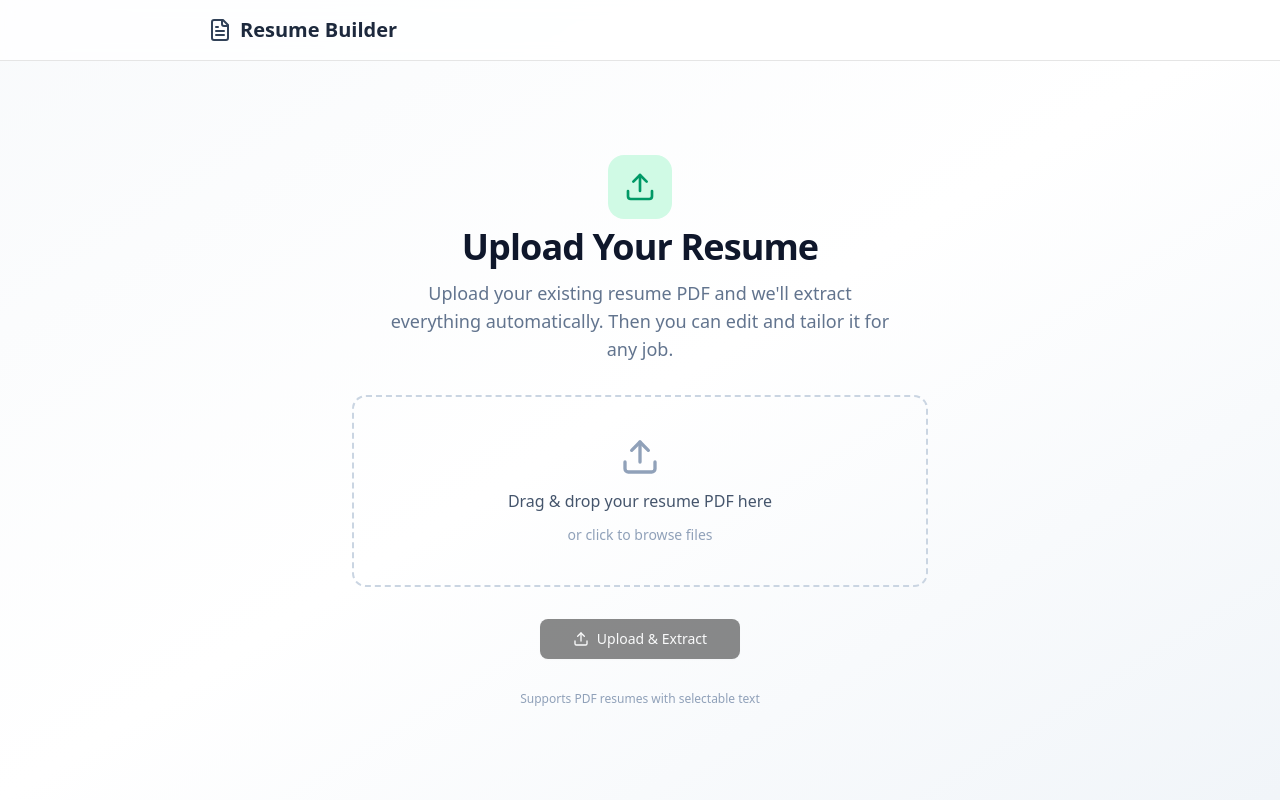
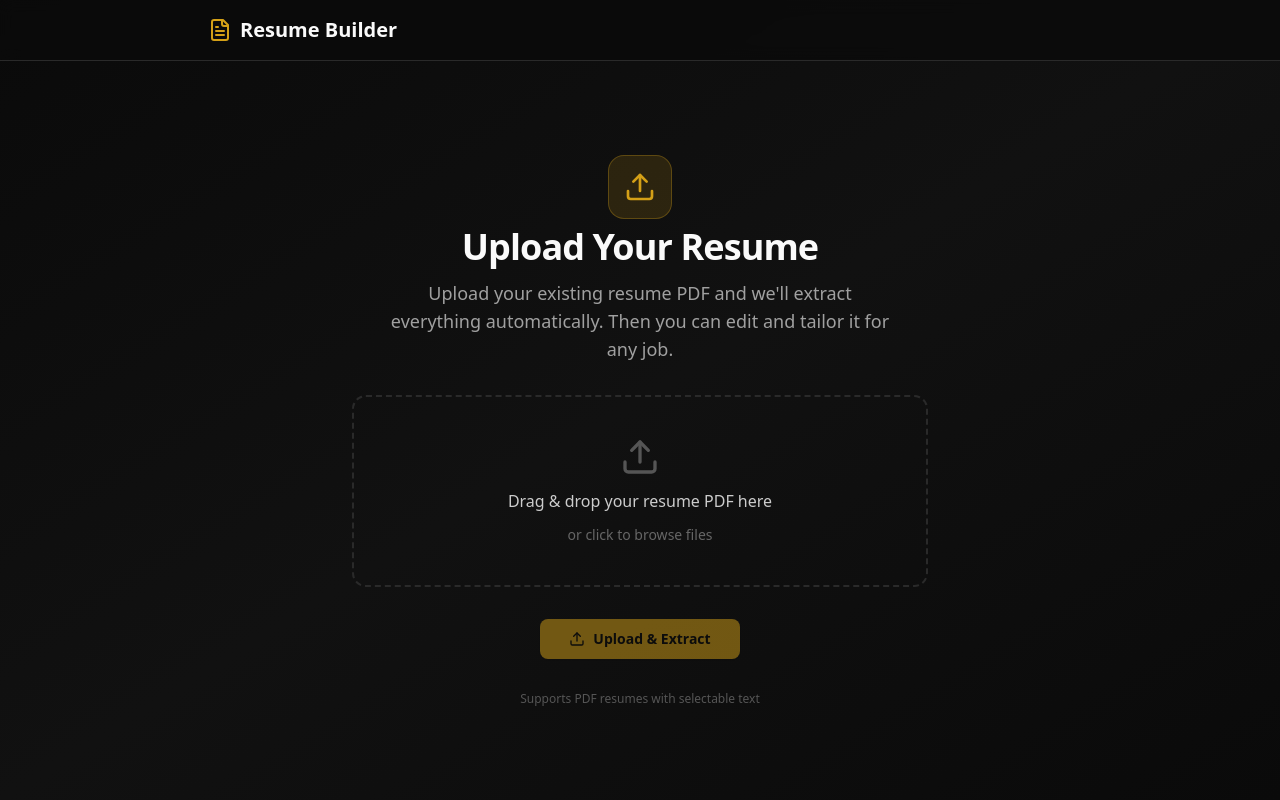
Before and after one commit to Himanshujoshi007/resume-builder, a Next.js app: page / in a window 1280 px wide. Built offline with nearby package versions, Linux system fonts and the light colour scheme.

Commit message:
863495c0-2fb8-4981-bde4-d60955820fdc

```diff
--- a/src/app/globals.css
+++ b/src/app/globals.css
@@ -41,75 +41,85 @@
   --radius-md: calc(var(--radius) - 2px);
   --radius-lg: var(--radius);
   --radius-xl: calc(var(--radius) + 4px);
+  --color-gold-50: #fefce8;
+  --color-gold-100: #fef9c3;
+  --color-gold-200: #fef08a;
+  --color-gold-300: #fde047;
+  --color-gold-400: #d4a017;
+  --color-gold-500: #b8860b;
+  --color-gold-600: #996515;
+  --color-gold-700: #7c4f0f;
+  --color-gold-800: #5c3a0a;
+  --color-gold-900: #3d2606;
 }
 
 :root {
   --radius: 0.625rem;
-  --background: oklch(1 0 0);
-  --foreground: oklch(0.145 0 0);
-  --card: oklch(1 0 0);
-  --card-foreground: oklch(0.145 0 0);
-  --popover: oklch(1 0 0);
-  --popover-foreground: oklch(0.145 0 0);
-  --primary: oklch(0.205 0 0);
-  --primary-foreground: oklch(0.985 0 0);
-  --secondary: oklch(0.97 0 0);
-  --secondary-foreground: oklch(0.205 0 0);
-  --muted: oklch(0.97 0 0);
-  --muted-foreground: oklch(0.556 0 0);
-  --accent: oklch(0.97 0 0);
-  --accent-foreground: oklch(0.205 0 0);
+  --background: #0a0a0a;
+  --foreground: #fafafa;
+  --card: #141414;
+  --card-foreground: #fafafa;
+  --popover: #141414;
+  --popover-foreground: #fafafa;
+  --primary: #d4a017;
+  --primary-foreground: #0a0a0a;
+  --secondary: #1c1c1c;
+  --secondary-foreground: #fafafa;
+  --muted: #1c1c1c;
+  --muted-foreground: #a0a0a0;
+  --accent: #1c1c1c;
+  --accent-foreground: #d4a017;
   --destructive: oklch(0.577 0.245 27.325);
-  --border: oklch(0.922 0 0);
-  --input: oklch(0.922 0 0);
-  --ring: oklch(0.708 0 0);
-  --chart-1: oklch(0.646 0.222 41.116);
-  --chart-2: oklch(0.6 0.118 184.704);
-  --chart-3: oklch(0.398 0.07 227.392);
-  --chart-4: oklch(0.828 0.189 84.429);
-  --chart-5: oklch(0.769 0.188 70.08);
-  --sidebar: oklch(0.985 0 0);
-  --sidebar-foreground: oklch(0.145 0 0);
-  --sidebar-primary: oklch(0.205 0 0);
-  --sidebar-primary-foreground: oklch(0.985 0 0);
-  --sidebar-accent: oklch(0.97 0 0);
-  --sidebar-accent-foreground: oklch(0.205 0 0);
-  --sidebar-border: oklch(0.922 0 0);
-  --sidebar-ring: oklch(0.708 0 0);
+  --border: #2a2a2a;
+  --input: #2a2a2a;
+  --ring: #d4a017;
+  --chart-1: #d4a017;
+  --chart-2: #b8860b;
+  --chart-3: #996515;
+  --chart-4: #fde047;
+  --chart-5: #5c3a0a;
+  --sidebar: #0f0f0f;
+  --sidebar-foreground: #fafafa;
+  --sidebar-primary: #d4a017;
+  --sidebar-primary-foreground: #0a0a0a;
+  --sidebar-accent: #1c1c1c;
+  --sidebar-accent-foreground: #d4a017;
+  --sidebar-border: #2a2a2a;
+  --sidebar-ring: #d4a017;
 }
 
 .dark {
-  --background: oklch(0.145 0 0);
-  --foreground: oklch(0.985 0 0);
-  --card: oklch(0.205 0 0);
-  --card-foreground: oklch(0.985 0 0);
-  --popover: oklch(0.205 0 0);
-  --popover-foreground: oklch(0.985 0 0);
-  --primary: oklch(0.922 0 0);
-  --primary-foreground: oklch(0.205 0 0);
-  --secondary: oklch(0.269 0 0);
-  --secondary-foreground: oklch(0.985 0 0);
-  --muted: oklch(0.269 0 0);
-  --muted-foreground: oklch(0.708 0 0);
-  --accent: oklch(0.269 0 0);
-  --accent-foreground: oklch(0.985 0 0);
+  --background: #0a0a0a;
+  --foreground: #fafafa;
+  --card: #141414;
+  --card-foreground: #fafafa;
+  --popover: #141414;
+  --popover-foreground: #fafafa;
+  --primary: #d4a017;
+  --primary-foreground: #0a0a0a;
+  --secondary: #1c1c1c;
+  --secondary-foreground: #fafafa;
+  --muted: #1c1c1c;
+  --muted-foreground: #a0a0a0;
+  --accent: #1c1c1c;
+  --accent-foreground: #d4a017;
   --destructive: oklch(0.704 0.191 22.216);
-  --border: oklch(1 0 0 / 10%);
-  --input: oklch(1 0 0 / 15%);
-  --ring: oklch(0.556 0 0);
-  --chart-1: oklch(0.488 0.243 264.376);
-  --chart-2: oklch(0.696 0.17 162.48);
-  --chart-3: oklch(0.769 0.188 70.08);
-  --chart-4: oklch(0.627 0.265 303.9);
-  --chart-5: oklch(0.645 0.246 16.439);
-  --sidebar: oklch(0.205 0 0);
-  --sidebar-foreground: oklch(0.985 0 0);
-  --sidebar-primary: oklch(0.488 0.243 264.376);
-  --sidebar-primary-foreground: oklch(0.985 0 0);
-  --sidebar-accent: oklch(0.269 0 0);
-  --sidebar-accent-foreground: oklch(0.985 0 0);
-  --sidebar-border: oklch(1 0 0 / 10%);
-  --sidebar-ring: oklch(0.556 0 0);
+  --border: #2a2a2a;
+  --input: #2a2a2a;
+  --ring: #d4a017;
+  --chart-1: #d4a017;
+  --chart-2: #b8860b;
+  --chart-3: #996515;
+  --chart-4: #fde047;
+  --chart-5: #5c3a0a;
+  --sidebar: #0f0f0f;
+  --sidebar-foreground: #fafafa;
+  --sidebar-primary: #d4a017;
+  --sidebar-primary-foreground: #0a0a0a;
+  --sidebar-accent: #1c1c1c;
+  --sidebar-accent-foreground: #d4a017;
+  --sidebar-border: #2a2a2a;
+  --sidebar-ring: #d4a017;
 }
 
 @layer base {
--- a/src/app/page.tsx
+++ b/src/app/page.tsx
@@ -186,24 +186,24 @@ export default function Home() {
   // ─── UPLOAD SCREEN ─────────────────────────────────────────
   if (!hasResume) {
     return (
-      <div className="min-h-screen flex flex-col bg-gradient-to-br from-slate-50 via-white to-slate-100">
-        <header className="border-b bg-white/80 backdrop-blur-sm">
+      <div className="min-h-screen flex flex-col bg-gradient-to-br from-[#0a0a0a] via-[#111] to-[#0a0a0a]">
+        <header className="border-b border-[#2a2a2a] bg-[#0a0a0a]/80 backdrop-blur-sm">
           <div className="max-w-4xl mx-auto px-4 py-4 flex items-center gap-2">
-            <FileText className="h-6 w-6 text-slate-700" />
-            <h1 className="text-xl font-bold text-slate-800">Resume Builder</h1>
+            <FileText className="h-6 w-6 text-[#d4a017]" />
+            <h1 className="text-xl font-bold text-[#fafafa]">Resume Builder</h1>
           </div>
         </header>
 
         <main className="flex-1 flex items-center justify-center p-4">
           <div className="max-w-xl w-full text-center space-y-8">
             <div className="space-y-3">
-              <div className="inline-flex items-center justify-center w-16 h-16 rounded-2xl bg-emerald-100 mb-2">
-                <Upload className="h-8 w-8 text-emerald-600" />
+              <div className="inline-flex items-center justify-center w-16 h-16 rounded-2xl bg-[#d4a017]/15 border border-[#d4a017]/30 mb-2">
+                <Upload className="h-8 w-8 text-[#d4a017]" />
               </div>
-              <h2 className="text-3xl sm:text-4xl font-bold text-slate-900 tracking-tight">
+              <h2 className="text-3xl sm:text-4xl font-bold text-[#fafafa] tracking-tight">
                 Upload Your Resume
               </h2>
-              <p className="text-lg text-slate-500 max-w-lg mx-auto">
+              <p className="text-lg text-[#a0a0a0] max-w-lg mx-auto">
                 Upload your existing resume PDF and we&apos;ll extract everything automatically. Then you can edit and tailor it for any job.
               </p>
             </div>
@@ -219,10 +219,10 @@ export default function Home() {
                 relative border-2 border-dashed rounded-xl p-10 text-center cursor-pointer
                 transition-all duration-200
                 ${dragActive
-                  ? 'border-emerald-400 bg-emerald-50 scale-[1.02]'
+                  ? 'border-[#d4a017] bg-[#d4a017]/10 scale-[1.02]'
                   : selectedFile
-                    ? 'border-emerald-300 bg-emerald-50'
-                    : 'border-slate-300 hover:border-emerald-400 hover:bg-slate-50'
+                    ? 'border-[#d4a017]/60 bg-[#d4a017]/5'
+                    : 'border-[#2a2a2a] hover:border-[#d4a017]/60 hover:bg-[#141414]'
                 }
               `}
             >
@@ -235,25 +235,25 @@ export default function Home() {
               />
               {selectedFile ? (
                 <div className="flex flex-col items-center gap-3">
-                  <div className="w-14 h-14 rounded-full bg-emerald-100 flex items-center justify-center">
-                    <FileText className="h-7 w-7 text-emerald-600" />
+                  <div className="w-14 h-14 rounded-full bg-[#d4a017]/15 flex items-center justify-center">
+                    <FileText className="h-7 w-7 text-[#d4a017]" />
                   </div>
-                  <p className="font-semibold text-slate-700">{selectedFile.name}</p>
-                  <p className="text-sm text-slate-500">{(selectedFile.size / 1024).toFixed(1)} KB</p>
+                  <p className="font-semibold text-[#fafafa]">{selectedFile.name}</p>
+                  <p className="text-sm text-[#a0a0a0]">{(selectedFile.size / 1024).toFixed(1)} KB</p>
                   <Button
                     variant="ghost"
                     size="sm"
                     onClick={(e) => { e.stopPropagation(); setSelectedFile(null); if (fileInputRef.current) fileInputRef.current.value = ''; }}
-                    className="text-xs text-slate-500 hover:text-slate-700"
+                    className="text-xs text-[#a0a0a0] hover:text-[#fafafa]"
                   >
                     Choose a different file
                   </Button>
                 </div>
               ) : (
                 <div className="flex flex-col items-center gap-3">
-                  <Upload className={`h-10 w-10 ${dragActive ? 'text-emerald-500' : 'text-slate-400'}`} />
-                  <p className="font-medium text-slate-600">Drag & drop your resume PDF here</p>
-                  <p className="text-sm text-slate-400">or click to browse files</p>
+                  <Upload className={`h-10 w-10 ${dragActive ? 'text-[#d4a017]' : 'text-[#555]'}`} />
+                  <p className="font-medium text-[#ccc]">Drag & drop your resume PDF here</p>
+                  <p className="text-sm text-[#666]">or click to browse files</p>
                 </div>
               )}
             </div>
@@ -263,7 +263,7 @@ export default function Home() {
               onClick={handleUpload}
               disabled={!selectedFile || uploading}
               size="lg"
-              className="gap-2 min-w-[200px]"
+              className="gap-2 min-w-[200px] bg-[#d4a017] hover:bg-[#b8860b] text-[#0a0a0a] font-semibold"
             >
               {uploading ? (
                 <>
@@ -278,7 +278,7 @@ export default function Home() {
               )}
             </Button>
 
-            <p className="text-xs text-slate-400">
+            <p className="text-xs text-[#555]">
               Supports PDF resumes with selectable text
             </p>
           </div>
@@ -295,51 +295,51 @@ export default function Home() {
       className="w-full"
     >
       <AccordionItem value="personal-info">
-        <AccordionTrigger className="text-sm font-semibold hover:no-underline">Personal Information</AccordionTrigger>
+        <AccordionTrigger className="text-sm font-semibold hover:no-underline text-[#d4a017]">Personal Information</AccordionTrigger>
         <AccordionContent><PersonalInfoForm /></AccordionContent>
       </AccordionItem>
       <AccordionItem value="summary">
-        <AccordionTrigger className="text-sm font-semibold hover:no-underline">Professional Summary</AccordionTrigger>
+        <AccordionTrigger className="text-sm font-semibold hover:no-underline text-[#d4a017]">Professional Summary</AccordionTrigger>
         <AccordionContent><SummaryForm /></AccordionContent>
       </AccordionItem>
       <AccordionItem value="certifications">
-        <AccordionTrigger className="text-sm font-semibold hover:no-underline">Certifications</AccordionTrigger>
+        <AccordionTrigger className="text-sm font-semibold hover:no-underline text-[#d4a017]">Certifications</AccordionTrigger>
         <AccordionContent><CertificationsForm /></AccordionContent>
       </AccordionItem>
       <AccordionItem value="skills">
-        <AccordionTrigger className="text-sm font-semibold hover:no-underline">Technical Skills</AccordionTrigger>
+        <AccordionTrigger className="text-sm font-semibold hover:no-underline text-[#d4a017]">Technical Skills</AccordionTrigger>
         <AccordionContent><SkillsForm /></AccordionContent>
       </AccordionItem>
       <AccordionItem value="experience">
-        <AccordionTrigger className="text-sm font-semibold hover:no-underline">Professional Experience</AccordionTrigger>
+        <AccordionTrigger className="text-sm font-semibold hover:no-underline text-[#d4a017]">Professional Experience</AccordionTrigger>
         <AccordionContent><ExperienceForm /></AccordionContent>
       </AccordionItem>
       <AccordionItem value="education">
-        <AccordionTrigger className="text-sm font-semibold hover:no-underline">Education</AccordionTrigger>
+        <AccordionTrigger className="text-sm font-semibold hover:no-underline text-[#d4a017]">Education</AccordionTrigger>
         <AccordionContent><EducationForm /></AccordionContent>
       </AccordionItem>
       <AccordionItem value="projects">
-        <AccordionTrigger className="text-sm font-semibold hover:no-underline">Projects</AccordionTrigger>
+        <AccordionTrigger className="text-sm font-semibold hover:no-underline text-[#d4a017]">Projects</AccordionTrigger>
         <AccordionContent><ProjectsForm /></AccordionContent>
       </AccordionItem>
     </Accordion>
   );
 
   return (
-    <div className="min-h-screen flex flex-col bg-slate-50">
+    <div className="min-h-screen flex flex-col bg-[#0a0a0a]">
       {/* ─── Top Bar ──────────────────────────────────────────── */}
-      <header className="sticky top-0 z-50 bg-white border-b shadow-sm">
+      <header className="sticky top-0 z-50 bg-[#111] border-b border-[#2a2a2a] shadow-lg shadow-black/30">
         <div className="max-w-[1600px] mx-auto px-4 py-3 flex items-center justify-between">
           <div className="flex items-center gap-3">
-            <FileText className="h-5 w-5 text-slate-700" />
-            <h1 className="text-lg font-bold text-slate-800">Resume Builder</h1>
+            <FileText className="h-5 w-5 text-[#d4a017]" />
+            <h1 className="text-lg font-bold text-[#fafafa]">Resume Builder</h1>
           </div>
           <div className="flex items-center gap-2">
-            <Button variant="ghost" size="sm" onClick={handleReset} className="gap-2 text-slate-600">
+            <Button variant="ghost" size="sm" onClick={handleReset} className="gap-2 text-[#a0a0a0] hover:text-[#d4a017] hover:bg-[#1c1c1c]">
               <RotateCcw className="h-4 w-4" />
               <span className="hidden sm:inline">New Resume</span>
             </Button>
-            <Button size="sm" onClick={handleDownloadPDF} disabled={downloading} className="gap-2">
+            <Button size="sm" onClick={handleDownloadPDF} disabled={downloading} className="gap-2 bg-[#d4a017] hover:bg-[#b8860b] text-[#0a0a0a] font-semibold">
               {downloading ? (
                 <><Loader2 className="h-4 w-4 animate-spin" /><span className="hidden sm:inline">Generating...</span></>
               ) : (
@@ -351,12 +351,12 @@ export default function Home() {
       </header>
 
       {/* ─── AI Tailor Bar ────────────────────────────────────── */}
-      <div className="bg-gradient-to-r from-slate-800 to-slate-700 border-b">
+      <div className="bg-gradient-to-r from-[#141414] to-[#1a1a0a] border-b border-[#d4a017]/20">
         <div className="max-w-[1600px] mx-auto px-4 py-4">
           <div className="flex items-center gap-2 mb-3">
-            <Sparkles className="h-5 w-5 text-amber-400" />
-            <h2 className="text-white font-semibold text-sm">AI Resume Tailor</h2>
-            <span className="text-slate-400 text-xs">— Paste a job description and let AI optimize your resume</span>
+            <Sparkles className="h-5 w-5 text-[#d4a017]" />
+            <h2 className="text-[#d4a017] font-semibold text-sm">AI Resume Tailor</h2>
+            <span className="text-[#666] text-xs">— Paste a job description and let AI optimize your resume</span>
           </div>
 
           <div className="flex flex-col lg:flex-row gap-3">
@@ -367,7 +367,7 @@ export default function Home() {
                 onChange={(e) => setJobDescription(e.target.value)}
                 placeholder="Paste the job description here..."
                 rows={3}
-                className="resize-y text-sm bg-white/95 border-slate-600 placeholder:text-slate-400"
+                className="resize-y text-sm bg-[#0a0a0a] border-[#2a2a2a] text-[#fafafa] placeholder:text-[#555] focus:border-[#d4a017]"
               />
             </div>
 
@@ -377,11 +377,11 @@ export default function Home() {
               <button
                 type="button"
                 onClick={() => setShowInstructions(!showInstructions)}
-                className="flex items-center gap-2 text-amber-300 hover:text-amber-200 text-xs font-medium transition-colors"
+                className="flex items-center gap-2 text-[#d4a017] hover:text-[#fde047] text-xs font-medium transition-colors"
               >
                 {showInstructions ? <ChevronUp className="h-3.5 w-3.5" /> : <ChevronDown className="h-3.5 w-3.5" />}
                 Personalized Instructions
-                <span className="text-slate-400 font-normal">(optional)</span>
+                <span className="text-[#666] font-normal">(optional)</span>
               </button>
 
               {showInstructions && (
@@ -394,14 +394,14 @@ export default function Home() {
 • Highlight Python and SQL more
 • Change job title to Data Engineer`}
                   rows={3}
-                  className="resize-y text-xs bg-white/95 border-slate-600 placeholder:text-slate-400"
+                  className="resize-y text-xs bg-[#0a0a0a] border-[#2a2a2a] text-[#fafafa] placeholder:text-[#555] focus:border-[#d4a017]"
                 />
               )}
 
               <Button
                 onClick={handleTailor}
                 disabled={tailoring || !jobDescription.trim()}
-                className="gap-2 bg-amber-500 hover:bg-amber-600 text-white w-full"
+                className="gap-2 bg-[#d4a017] hover:bg-[#b8860b] text-[#0a0a0a] font-semibold w-full"
               >
                 {tailoring ? (
                   <><Loader2 className="h-4 w-4 animate-spin" /> Tailoring...</>
@@ -413,10 +413,10 @@ export default function Home() {
           </div>
 
           {/* Info bar */}
-          <div className="mt-2 flex items-start gap-1.5 text-xs text-slate-400">
-            <Info className="h-3 w-3 shrink-0 mt-0.5" />
+          <div className="mt-2 flex items-start gap-1.5 text-xs text-[#555]">
+            <Info className="h-3 w-3 shrink-0 mt-0.5 text-[#d4a017]" />
             <span>
-              By default, AI will optimize your <strong className="text-slate-300">summary, skills, and all experience</strong> sections for the job.
+              By default, AI will optimize your <strong className="text-[#d4a017]">summary, skills, and all experience</strong> sections for the job.
               Use personalized instructions to guide exactly how the AI should update your resume.
             </span>
           </div>
@@ -428,13 +428,13 @@ export default function Home() {
         {/* Desktop Layout */}
         <div className="hidden lg:flex h-[calc(100vh-200px)]">
           {/* Left Panel - Form */}
-          <div className="w-[45%] border-r overflow-y-auto">
+          <div className="w-[45%] border-r border-[#2a2a2a] overflow-y-auto bg-[#0a0a0a]">
             <div className="p-4 max-w-2xl mx-auto">
               {formSections}
             </div>
           </div>
           {/* Right Panel - Preview */}
-          <div className="w-[55%] overflow-y-auto bg-slate-100">
+          <div className="w-[55%] overflow-y-auto bg-[#141414]">
             <div className="p-6 flex justify-center">
               <div className="w-full max-w-[800px]">
                 <ResumePreview />
@@ -446,22 +446,22 @@ export default function Home() {
         {/* Mobile Layout - Tabs */}
         <div className="lg:hidden">
           <Tabs defaultValue="form" className="w-full">
-            <TabsList className="w-full rounded-none border-b bg-white h-12">
-              <TabsTrigger value="form" className="flex-1 gap-2">
+            <TabsList className="w-full rounded-none border-b border-[#2a2a2a] bg-[#111] h-12">
+              <TabsTrigger value="form" className="flex-1 gap-2 text-[#a0a0a0] data-[state=active]:text-[#d4a017] data-[state=active]:bg-[#1c1c1c]">
                 <FileText className="h-4 w-4" /> Edit
               </TabsTrigger>
-              <TabsTrigger value="preview" className="flex-1 gap-2">
+              <TabsTrigger value="preview" className="flex-1 gap-2 text-[#a0a0a0] data-[state=active]:text-[#d4a017] data-[state=active]:bg-[#1c1c1c]">
                 <Eye className="h-4 w-4" /> Preview
               </TabsTrigger>
             </TabsList>
             <TabsContent value="form" className="mt-0">
               <ScrollArea className="h-[calc(100vh-280px)]">
-                <div className="p-4">{formSections}</div>
+                <div className="p-4 bg-[#0a0a0a]">{formSections}</div>
               </ScrollArea>
             </TabsContent>
             <TabsContent value="preview" className="mt-0">
               <ScrollArea className="h-[calc(100vh-280px)]">
-                <div className="p-4 bg-slate-100 min-h-[calc(100vh-280px)]">
+                <div className="p-4 bg-[#141414] min-h-[calc(100vh-280px)]">
                   <ResumePreview />
                 </div>
               </ScrollArea>
```
Also changed, not shown: src/components/resume/resume-preview.tsx (+25 -28 lines).
